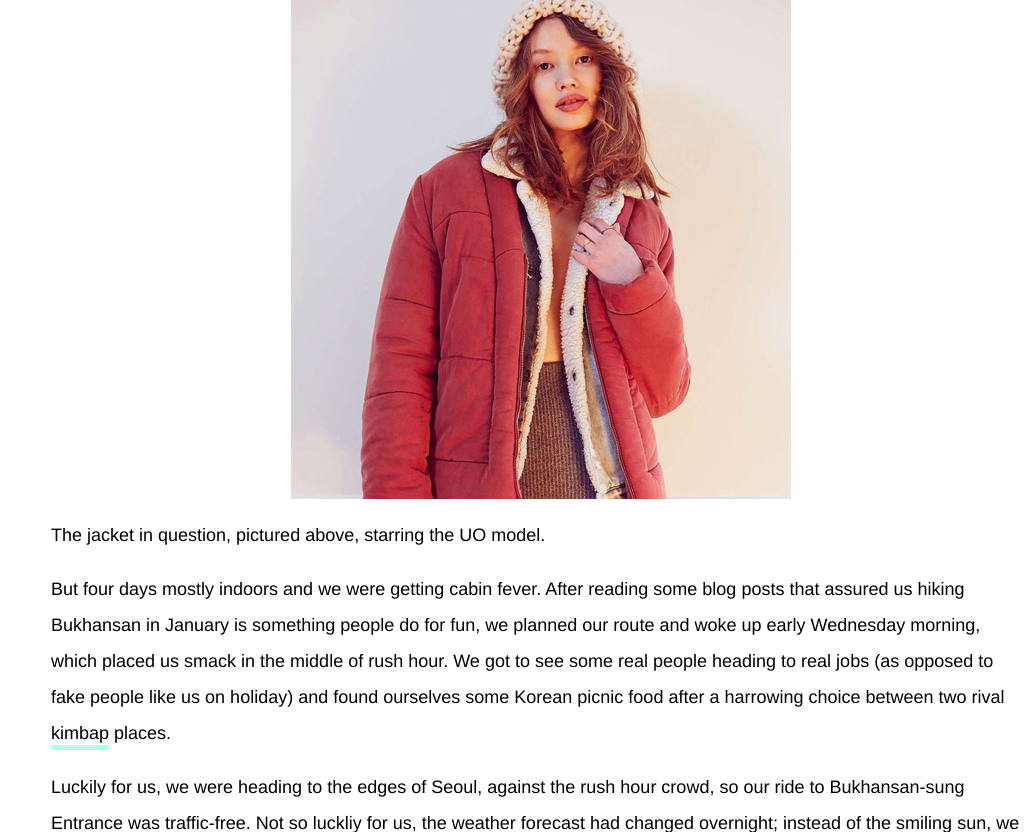
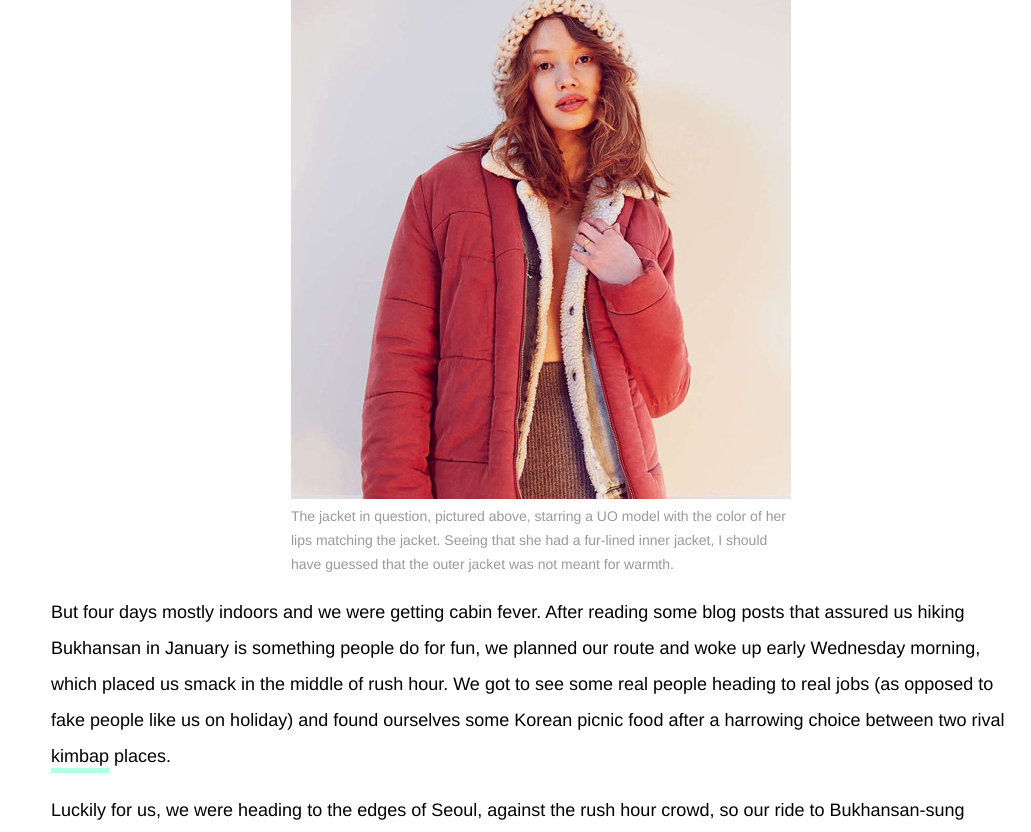
Before and after one commit to jiwonkim/albertmornington.space, a Flask app: page /post/bukhansan-seoul in a window 1280 px wide. Shown: the part 1208-2040 px from the top of the page, without its empty margins (249-1280 px from the left). Run offline with Flask 2, Linux system fonts and the light colour scheme.

Commit message:
Added image caption for UO jacket

```diff
--- a/static/style.css
+++ b/static/style.css
@@ -369,5 +369,13 @@ a:hover, a:visited {
     text-align: center;
 }
 
-.image-wrapper-container--75 {
+.caption {
+    font-size: 14px;
+    line-height: 24px;
+    color: #999;
 }
+
+.caption--500 {
+    width: 500px;
+    margin: 0 auto;
+}
--- a/templates/bukhansan-seoul.html
+++ b/templates/bukhansan-seoul.html
@@ -20,8 +20,8 @@
 
     {{ image.render_centered('bukhansan-seoul/500_jacket.jpg', 500, 100) }}
 
-    <p class="post-paragraph">
-        The jacket in question, pictured above, starring the UO model.
+    <p class="caption caption--500">
+        The jacket in question, pictured above, starring a UO model with the color of her lips matching the jacket. Seeing that she had a fur-lined inner jacket, I should have guessed that the outer jacket was not meant for warmth.
     </p>
 
     <p class="post-paragraph">
```
